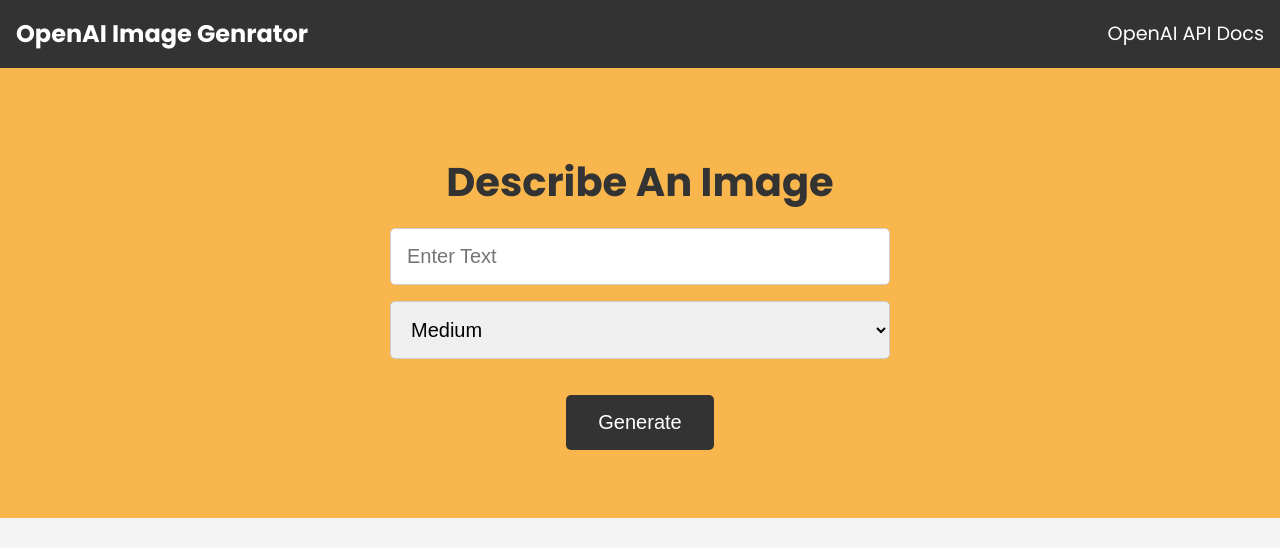
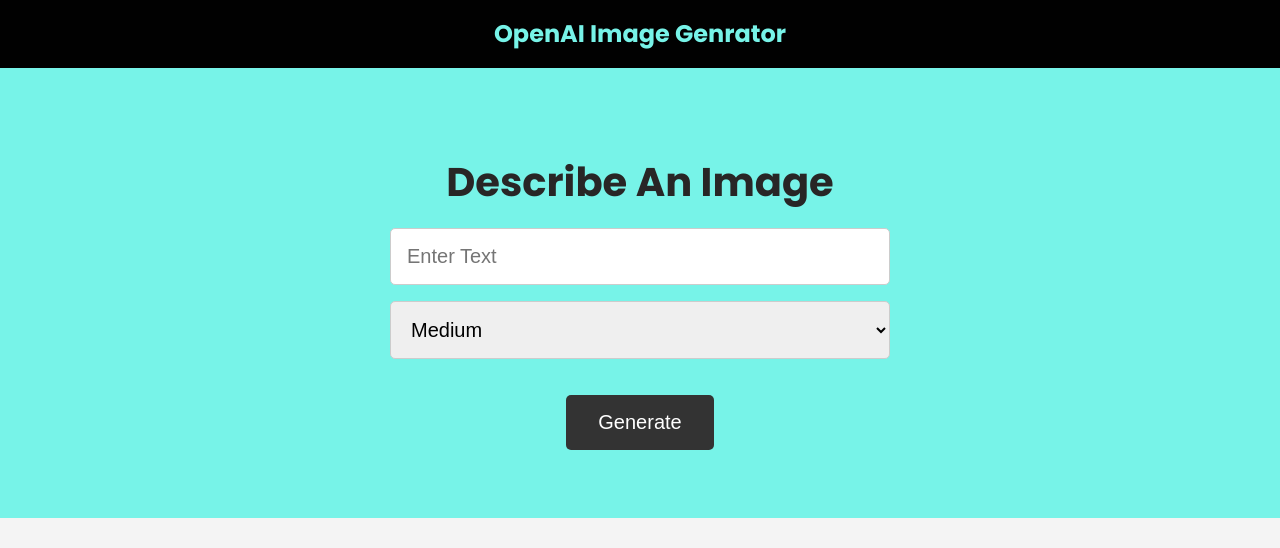
Before and after one commit to rajat2411/Ai-image-generator, a website: page public/index.html in a window 1280 px wide. Drawn offline with Linux system fonts and the light colour scheme.

Commit message:
Changed color of background in form as well as in navbar

```diff
--- a/public/index.html
+++ b/public/index.html
@@ -16,7 +16,7 @@
         <div class="logo">
           <h2>OpenAI Image Genrator</h2>
         </div>
-        <div class="nav-links">
+        <!-- <div class="nav-links">
           <ul>
             <li>
               <a href="https://beta.openai.com/docs" target="_blank"
@@ -24,7 +24,7 @@
               >
             </li>
           </ul>
-        </div>
+        </div> -->
       </div>
     </header>
 
--- a/public/style.css
+++ b/public/style.css
@@ -9,7 +9,7 @@
 }
 
 :root {
-  --primary-color: #f9b64d;
+  --primary-color: #77f3e8;
 }
 
 body {
@@ -22,14 +22,14 @@
 
 /* Navbar */
 .navbar {
-  background: #333;
-  color: #fff;
+  background: rgb(1, 1, 1);
+  color: var(--primary-color);
   padding: 1rem;
   display: flex;
-  justify-content: space-between;
+  justify-content: center;
   align-items: center;
 }
-
+/*
 .navbar ul {
   list-style: none;
   display: flex;
@@ -47,7 +47,7 @@
 
 .navbar a:hover {
   color: var(--primary-color);
-}
+} */
 
 /* Showcase */
 .showcase {
@@ -58,7 +58,7 @@
 
 .showcase h1 {
   font-size: 2.5rem;
-  color: #333;
+  color: rgb(40, 38, 38);
   text-align: center;
   padding: 1rem 0;
 }
```
